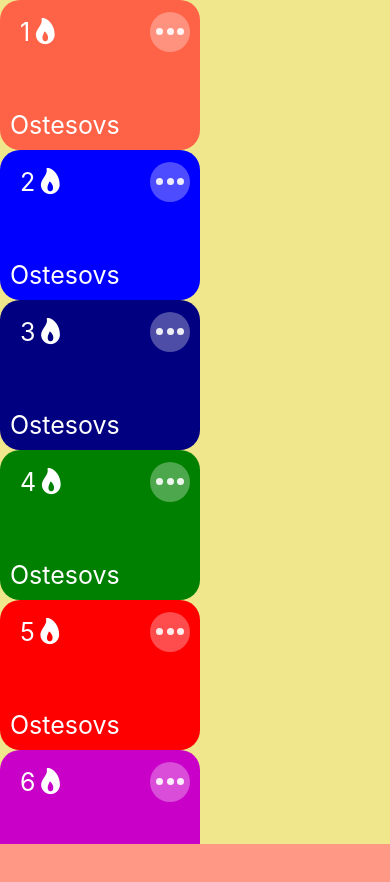
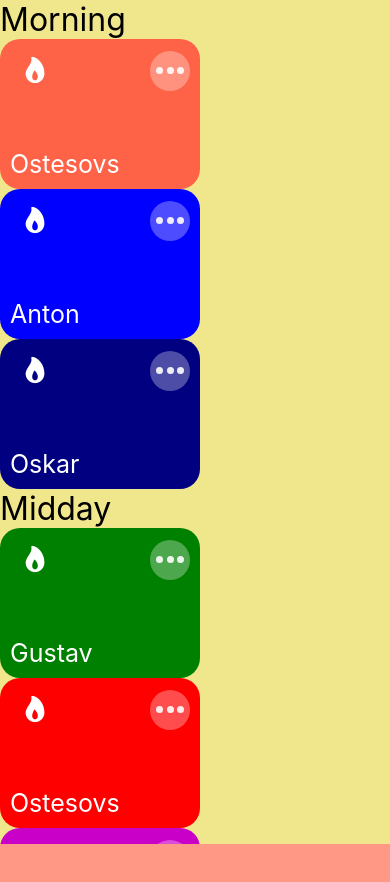
Before and after one commit to JeppeGivskud/Projekt-8---PDP2020, a React Native app in the folder App interface/HabitPageExample/: screen / in a window 390 px wide. Built offline with nearby package versions, Linux system fonts and the light colour scheme.

Commit message:
Datainputthing

```diff
--- a/App interface/HabitPageExample/components/HabitPage.js
+++ b/App interface/HabitPageExample/components/HabitPage.js
@@ -8,38 +8,60 @@ import {
     StatusBar,
     Dimensions,
     FlatList,
+    SectionList,
 } from "react-native";
 import HabitBox from "./HabitBox";
 
 // TODO: The scrollable should keep scrolling for a little longer
 function HabitPage() {
     const inputdata = [
-        { color: "tomato", name: "Ostesovs", count: 1 },
-        { color: "blue", name: "Ostesovs", count: 2 },
-        { color: "navy", name: "Ostesovs", count: 3 },
-        { color: "green", name: "Ostesovs", count: 4 },
-        { color: "red", name: "Ostesovs", count: 5 },
-        { color: "rgb(200,0,200)", name: "Ostesovs", count: 6 },
-        { color: "rgb(0,200,200)", name: "Ostesovs", count: 7 },
-        { color: "rgb(200,200,0)", name: "Ostesovs", count: 8 },
-        { color: "rgb(100,0,100)", name: "Ostesovs", count: 9 },
-        { color: "rgb(0,200,100)", name: "Ostesovs", count: 10 },
-        { color: "rgb(200,0,100)", name: "Ostesovs", count: 11 },
-        { color: "rgb(100,0,200)", name: "Ostesovs", count: 12 },
+        { color: "tomato", name: "Ostesovs", type: "Morning", count: 1 },
+        { color: "blue", name: "Anton", type: "Morning", count: 2 },
+        { color: "navy", name: "Oskar", type: "Morning", count: 3 },
+        { color: "green", name: "Gustav", type: "Midday", count: 4 },
+        { color: "red", name: "Ostesovs", type: "Midday", count: 5 },
+        { color: "rgb(200,0,200)", name: "Ostesovs", type: "Midday", count: 6 },
+        { color: "rgb(0,200,200)", name: "Ostesovs", type: "Midday", count: 7 },
+        { color: "rgb(200,200,0)", name: "Ostesovs", type: "Afternoon", count: 8 },
+        { color: "rgb(100,0,100)", name: "Ostesovs", type: "Afternoon", count: 9 },
+        { color: "rgb(0,200,100)", name: "Ostesovs", type: "Afternoon", count: 10 },
+        { color: "rgb(200,0,100)", name: "Ostesovs", type: "Afternoon", count: 11 },
+        { color: "rgb(100,0,200)", name: "Ostesovs", type: "Afternoon", count: 12 },
+        { color: "rgb(100,0,200)", name: "Ostesovs", type: "Night", count: 12 },
     ];
 
+    const sectionData = [
+        {
+            title: "Morning",
+            data: inputdata.filter((item) => item.type === "Morning"),
+        },
+        {
+            title: "Midday",
+            data: inputdata.filter((item) => item.type === "Midday"),
+        },
+        {
+            title: "Afternoon",
+            data: inputdata.filter((item) => item.type === "Afternoon"),
+        },
+        {
+            title: "Night",
+            data: inputdata.filter((item) => item.type === "Night"),
+        },
+    ];
     return (
         <View style={{ flex: 1 }}>
             <StatusBar />
-            <FlatList
+            {/* <FlatList
                 data={inputdata}
-                renderItem={({ item }) => (
-                    <HabitBox
-                        color={item.color}
-                        name={item.name}
-                        count={item.count}
-                    />
+                renderItem={({ item }) => <HabitBox color={item.color} name={item.name} count={item.count} />}
+            /> */}
+            <SectionList
+                sections={sectionData}
+                renderItem={({ item }) => <HabitBox color={item.color} name={item.name} />}
+                renderSectionHeader={({ section: { title } }) => (
+                    <Text style={{ fontSize: 32, backgroundColor: "khaki" }}>{title}</Text>
                 )}
+                stickySectionHeadersEnabled={true}
             />
             {/* <ScrollView
                 style={{ flex: 1 }}
```
